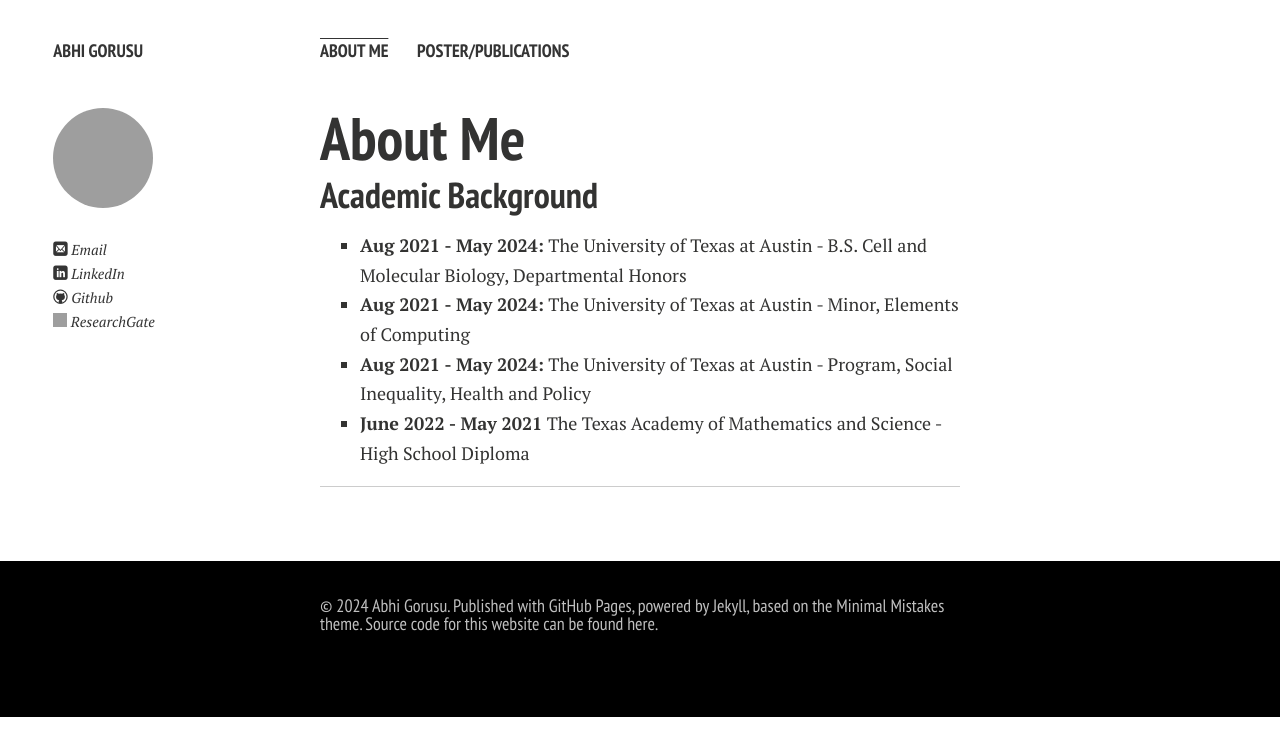
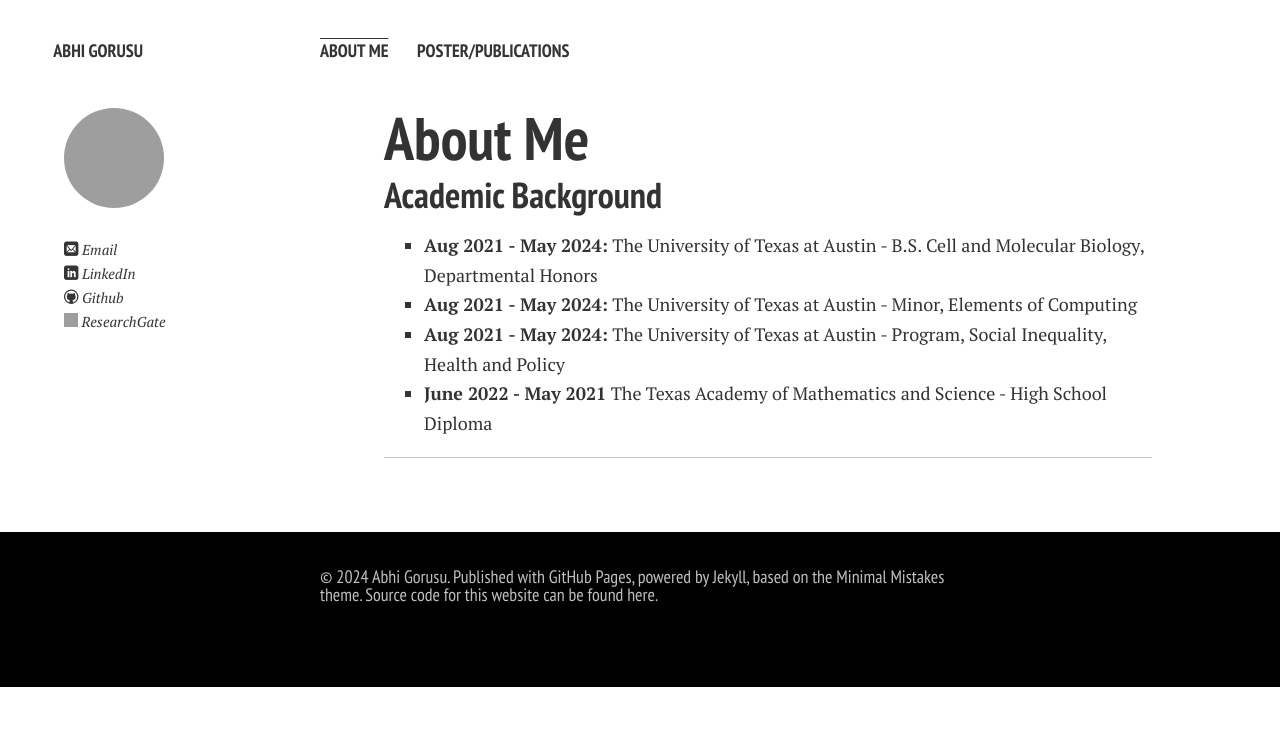
Before and after one commit to yaruup/yaruup.github.io, a Jekyll site: the page built from index.md, in a window 1280 px wide. Shown: the top 756 px of the page. Built offline with Jekyll 4.4.1, drawn with Linux system fonts in a browser that asks for light colours; nearby versions of some CDN libraries; comment, search, counter and statistics services are not loaded; a style sheet for code colours, icons or effects is not loaded; our own code applies the rules of GitHub Pages for plain Markdown files.

Commit message:
Update main.css

```diff
--- a/assets/css/main.css
+++ b/assets/css/main.css
@@ -254,15 +254,15 @@
 .top-navigation ul{list-style:none;margin:0;padding:0;}
 .top-navigation li{list-style-type:none;display:inline;margin-right:25px;}.top-navigation li a{decoration:none;border-bottom:0 solid transparent;-webkit-transition:all 0.2s;-moz-transition:all 0.2s;-ms-transition:all 0.2s;-o-transition:all 0.2s;transition:all 0.2s;}
 .top-navigation-current{text-decoration: overline;}
-#main{counter-reset:captions;margin:0 auto;width:100%;*zoom:1;clear:both;margin-top:1em;}#main:before,#main:after{display:table;content:"";}
+#main{counter-reset:captions;margin:0 auto;width:120%;*zoom:1;clear:both;margin-top:1em;}#main:before,#main:after{display:table;content:"";}
 #main:after{clear:both;}
 #main:before,#main:after{content:"";display:table;}
 #main:after{clear:both;}
 
 .wide {
-    width: 120% !important;
+    width: 90% !important;
   }
-#main article{margin:0 auto;width:100%;display:inline;float:left;width:120%;margin-left:8.333333333333334%;margin-right:8.333333333333334%;margin-bottom:2em;}
+#main article{margin:0 auto;width:100%;display:inline;float:left;width:90%;margin-left:8.333333333333334%;margin-right:8.333333333333334%;margin-bottom:2em;}
 #index{margin:0 auto;width:100%;display:inline;float:left;width:90%;margin-left:8.333333333333334%;margin-right:8.333333333333334%;margin-bottom:2em;}#index article h2{font-size:24px;font-size:1.3333333333333333rem;margin-bottom:1.2375rem;margin-bottom:0;}
 #index article p+p{text-indent:0;}
 
```
